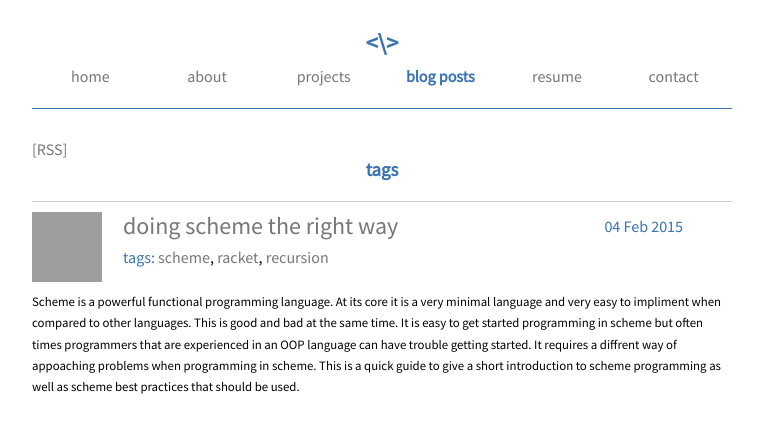
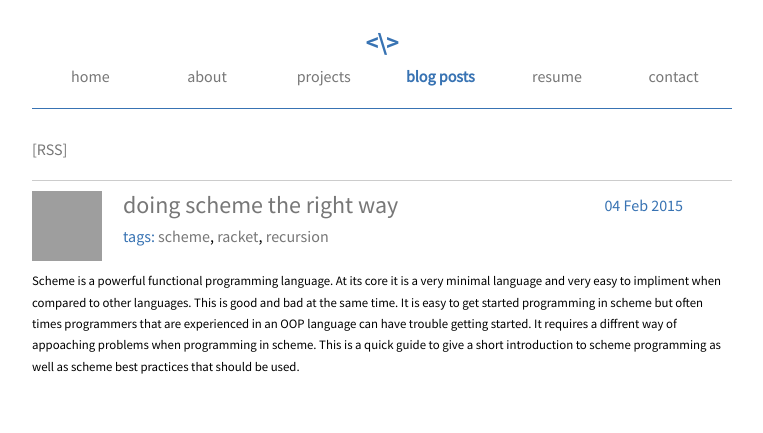
Before and after one commit to Velosareon/konopoly.github.io, a Jekyll site: the page built from articles/index.html, in a window 1280 px wide, cut to the strip 0-433 px from the top of the page. Shown: the whole strip, without its empty margins (258-1021 px from the left). Built offline with Jekyll 4.4.1, drawn with Linux system fonts in a browser that asks for light colours; grey boxes are pictures that could not be loaded.

Commit message:
site work 5

```diff
--- a/_includes/tag_cloud.html
+++ b/_includes/tag_cloud.html
@@ -1,6 +1,6 @@
-<div id="cloud">
+<!-- <div id="cloud">
 	<span>
 		<a href="/articles/tags/"><h3>tags</h3></a>
 	</span>
-<!-- {% tag_cloud %} -->
-</div>
+{% tag_cloud %}
+</div> -->
```
